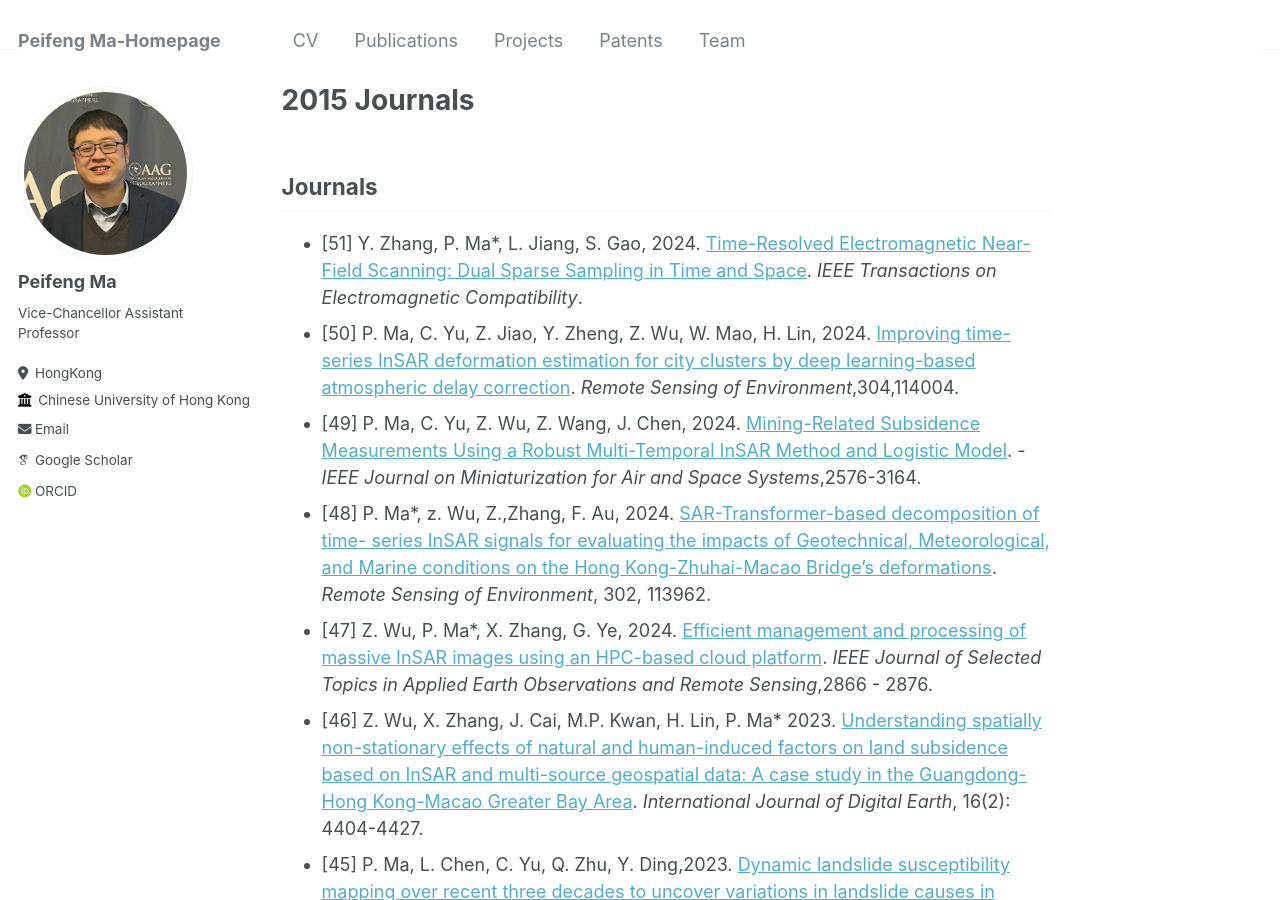
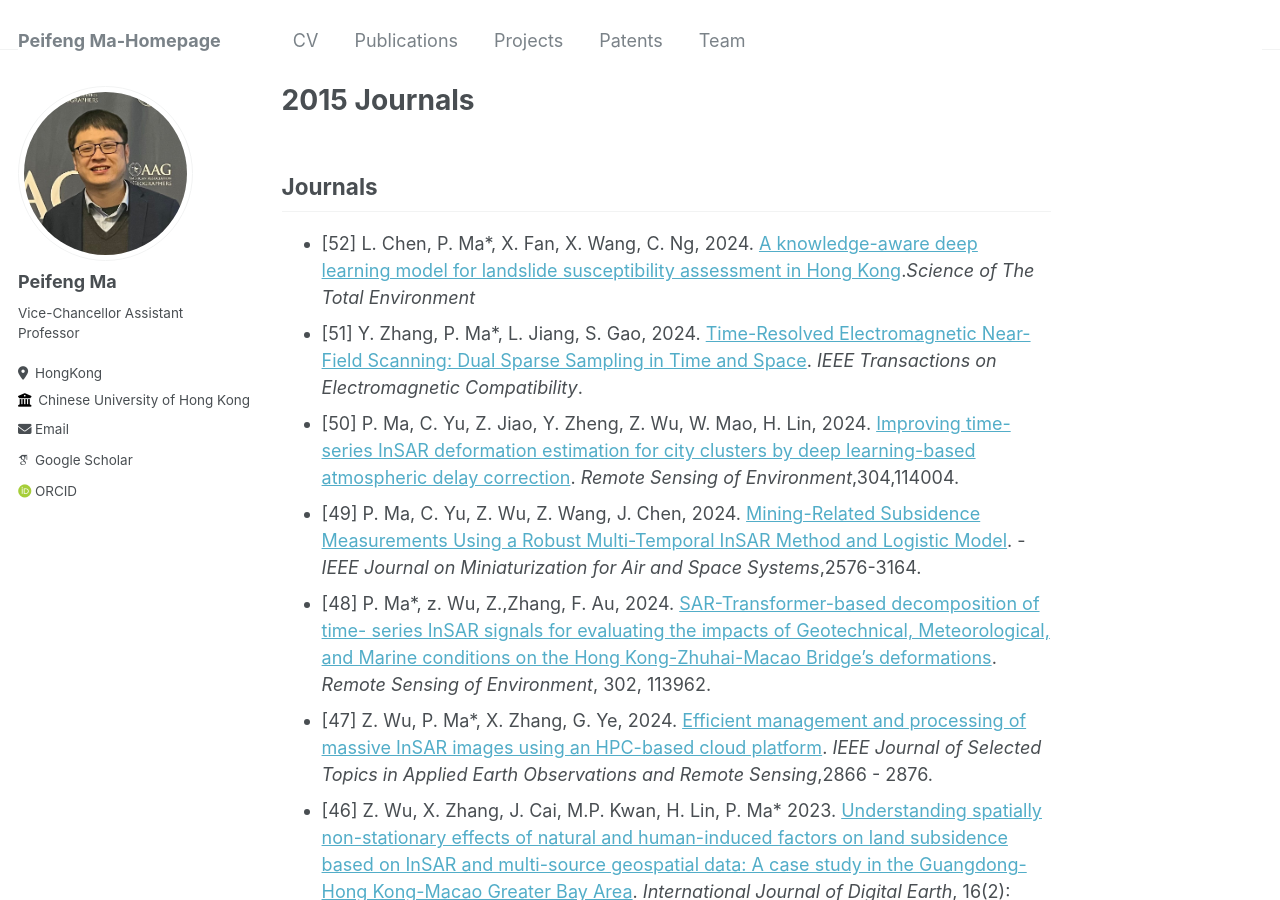
Before and after one commit to pfMA03/peifengMa, a Jekyll site: the page built from _publications/2015-Journals.md, in a window 1280 px wide and 900 px high. Built offline with Jekyll 4.4.1, drawn with Linux system fonts in a browser that asks for light colours; some web fonts are replaced.

Commit message:
Update 2015-Journals.md

```diff
--- a/_publications/2015-Journals.md
+++ b/_publications/2015-Journals.md
@@ -6,6 +6,7 @@ permalink: /publication/2015-Journals
 ---
 Journals
 ------
+* [52] L. Chen, P. Ma*, X. Fan, X. Wang, C. Ng, 2024. [A knowledge-aware deep learning model for landslide susceptibility assessment in Hong Kong](https://doi.org/10.1016/j.scitotenv.2024.173557)._Science of The Total Environment_
 * [51] Y. Zhang, P. Ma*, L. Jiang, S. Gao, 2024. [Time-Resolved Electromagnetic Near-Field Scanning: Dual Sparse Sampling in Time and Space](10.1109/TEMC.2024.3381980). _IEEE Transactions on Electromagnetic Compatibility_.
 * [50] P. Ma, C. Yu, Z. Jiao, Y. Zheng, Z. Wu, W. Mao, H. Lin, 2024. [Improving time-series InSAR deformation estimation for city clusters by deep learning-based atmospheric delay correction](https://doi.org/10.1016/j.rse.2024.114004). _Remote Sensing of Environment_,304,114004.
 * [49] P. Ma, C. Yu, Z. Wu, Z. Wang, J. Chen, 2024. [Mining-Related Subsidence Measurements Using a Robust Multi-Temporal InSAR Method and Logistic Model]( 10.1109/JMASS.2024.3381788). -_IEEE Journal on Miniaturization for Air and Space Systems_,2576-3164.
```
